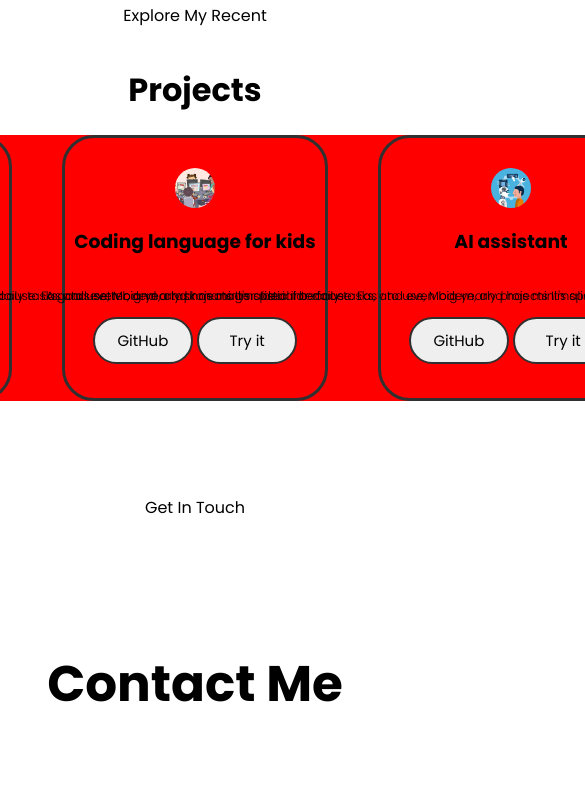
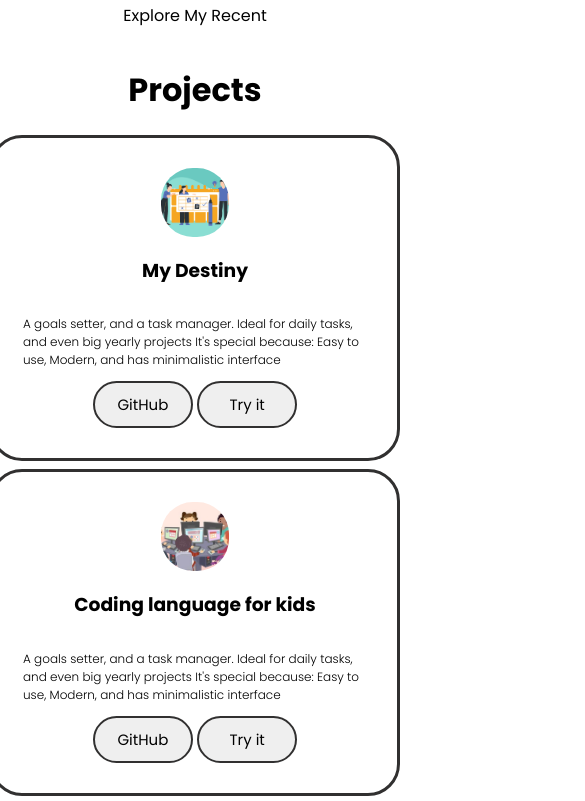
Before and after one commit to yanischaref/yanischaref.github.io, a plain HTML site: page index.html in a window 390 px wide. Shown: the part 2336-3137 px from the top of the page, 585 px wide, since content can reach past the window. Drawn offline with Linux system fonts and the light colour scheme.

Commit message:
Finished the mobile responsive design, but still not added the projects scrolling

```diff
--- a/index.html
+++ b/index.html
@@ -142,7 +142,7 @@
                         <button id="project-1-tb"><a href="https://yanis-charef.github.io/mydestiny" target="_blank" style="text-decoration: none; color: black;">Try it</a></button>
                     </div>
                 </div>
-                <div class="project slected-mob-project">
+                <div class="project">
                     <img class="projects-imgs" src="./photos/project-2.jpeg">
                     <h3 id="project-2-h">Coding language for kids</h3>
                     <p class="project-descriptions">
--- a/script.js
+++ b/script.js
@@ -8,6 +8,12 @@ var root = document.getElementById("root")
 const discordBox = document.querySelector('#discord-icon');
 const phoneBox = document.querySelector('#phone-icon');
 const popups = document.querySelectorAll('.pop-up');
+
+document.addEventListener("DOMContentLoaded", function() {
+  var scrollableDiv = document.getElementById("projects-boxes");
+  var middleScroll = scrollableDiv.scrollWidth / 2 - scrollableDiv.clientWidth / 2;
+  scrollableDiv.scrollLeft = middleScroll;
+});
 
 function isElementInViewport(el) {
   var rect = el.getBoundingClientRect();
--- a/styles/lightStyle.css
+++ b/styles/lightStyle.css
@@ -427,6 +427,8 @@ button {
     transform: translateY(0px);
 }
 
+/*-------------------------*/
+
 .project:hover {
     cursor: pointer;
     transform: translateY(-6px);
--- a/styles/mediaqueries.css
+++ b/styles/mediaqueries.css
@@ -98,33 +98,18 @@
     }
     #projects-boxes {
         display: flex;
-        flex-direction: row;
-        gap: 50px;
-        justify-content: center;
-        align-items: center;
-        background-color: red;
-        overflow-x: scroll;
-        white-space: nowrap;
+        flex-direction: column;
     }
+
     .project {
-        width: 200px;
-        height: 200px;
-        transition: transform 0.3s ease-in-out;
+        width: 80%;
+        height: 50%;
     }
 
     .projects-imgs {
         width: 20%;
         font-size: .8rem;
     }
-
-    /*
-    .slected-mob-project {
-        box-shadow: 0 30px 30px -20px rgba(0, 0, 0, 0.7);
-        transform: translateY(-10px);
-        width: 90vh;
-        height: 50vh;
-    }
-    */
 
     #fontend-box {
         margin: 0;
```
